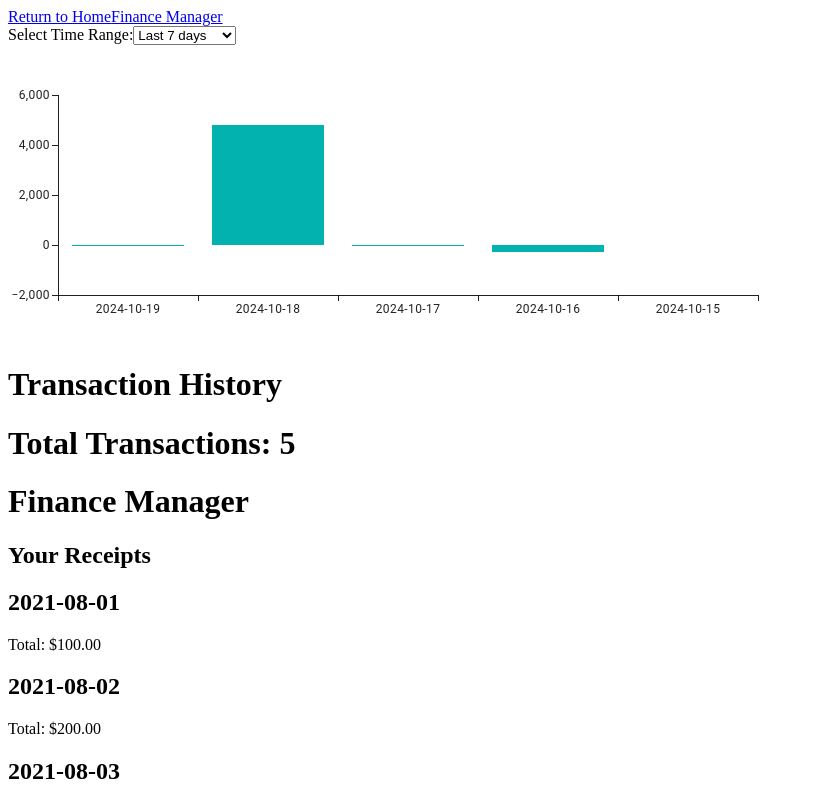
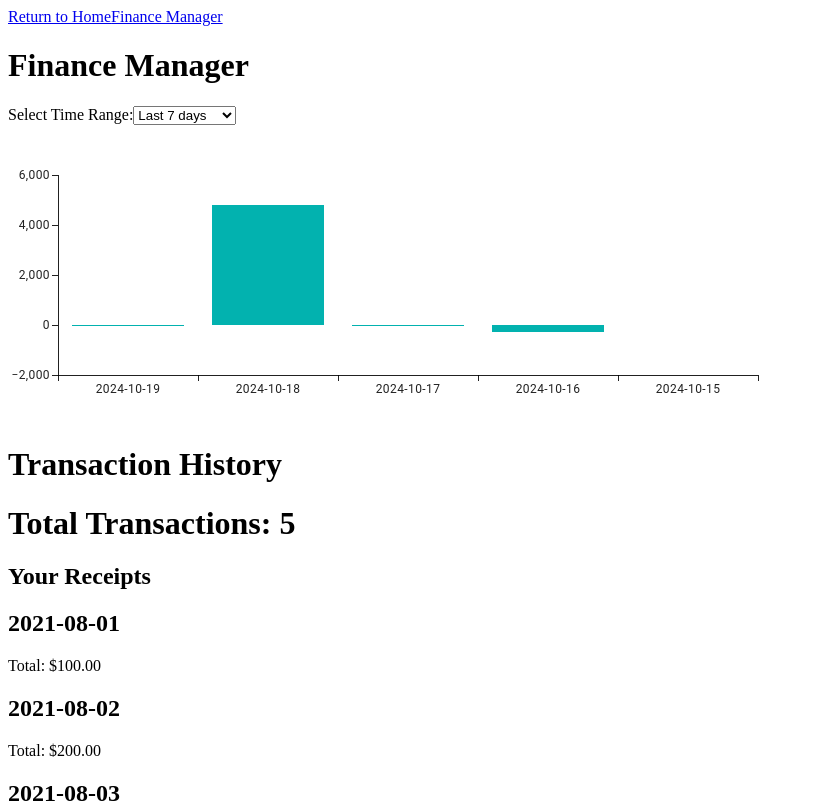
Before and after one commit to cwong8751/PaperTrail-deploy, a React (Create React App) app in the folder frontend/: page /financemanager in a window 1280 px wide. Shown: the top 803 px of the page, without its empty margins (0-814 px from the left). Built offline with nearby package versions, Linux system fonts and the light colour scheme.

Commit message:
fix for histogram and receipt note cards

```diff
--- a/frontend/src/components/FinanceManager.js
+++ b/frontend/src/components/FinanceManager.js
@@ -20,12 +20,12 @@ const FinanceManager = () => {
                     Finance Manager
                 </Link>
             </div>
-            <div className='fixed bottom-5 left-1/2 transform -translate-x-1/2 items-center justify-center flex flex-col'>
-                <Histogram data={dummyData} />
-            </div>
 
             <div className="container mx-auto p-4 pt-24">
                 <h1 className="text-2xl font-semibold text-gray-800">Finance Manager</h1>
+
+                <Histogram data={dummyData} />
+
                 <h2 className="text-xl font-semibold text-gray-700 mt-6">Your Receipts</h2>
                 <div className="grid grid-cols-1 md:grid-cols-2 lg:grid-cols-3 gap-4 mt-4">
                     <ReceiptNoteCard transactionDate="2021-08-01" transactionAmount={100.00} />
```
